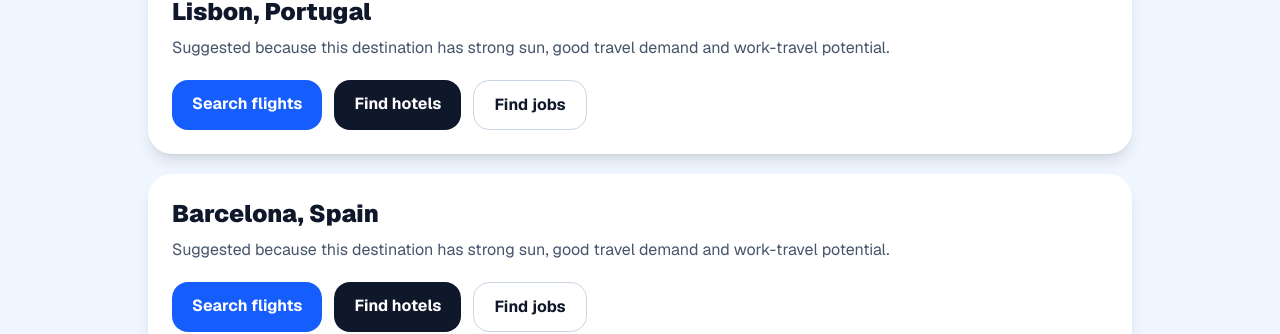
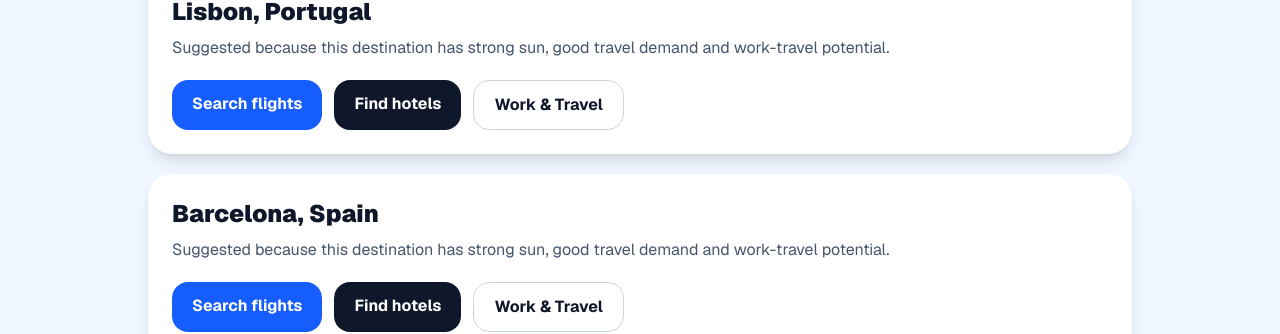
Before and after one commit to fabienproctor-tech/kuafu, a Next.js app: page /route-generator in a window 1280 px wide. Shown: the part 473-807 px from the top of the page. Built offline with nearby package versions, Linux system fonts and the light colour scheme.

Commit message:
Update route generator job buttons to work travel

```diff
--- a/app/route-generator/page.tsx
+++ b/app/route-generator/page.tsx
@@ -79,7 +79,7 @@ export default function RouteGeneratorPage() {
                   target="_blank"
                   className="rounded-2xl border border-slate-300 px-5 py-3 font-bold"
                 >
-                  Find jobs
+                  Work & Travel
                 </a>
               </div>
             </div>
```
